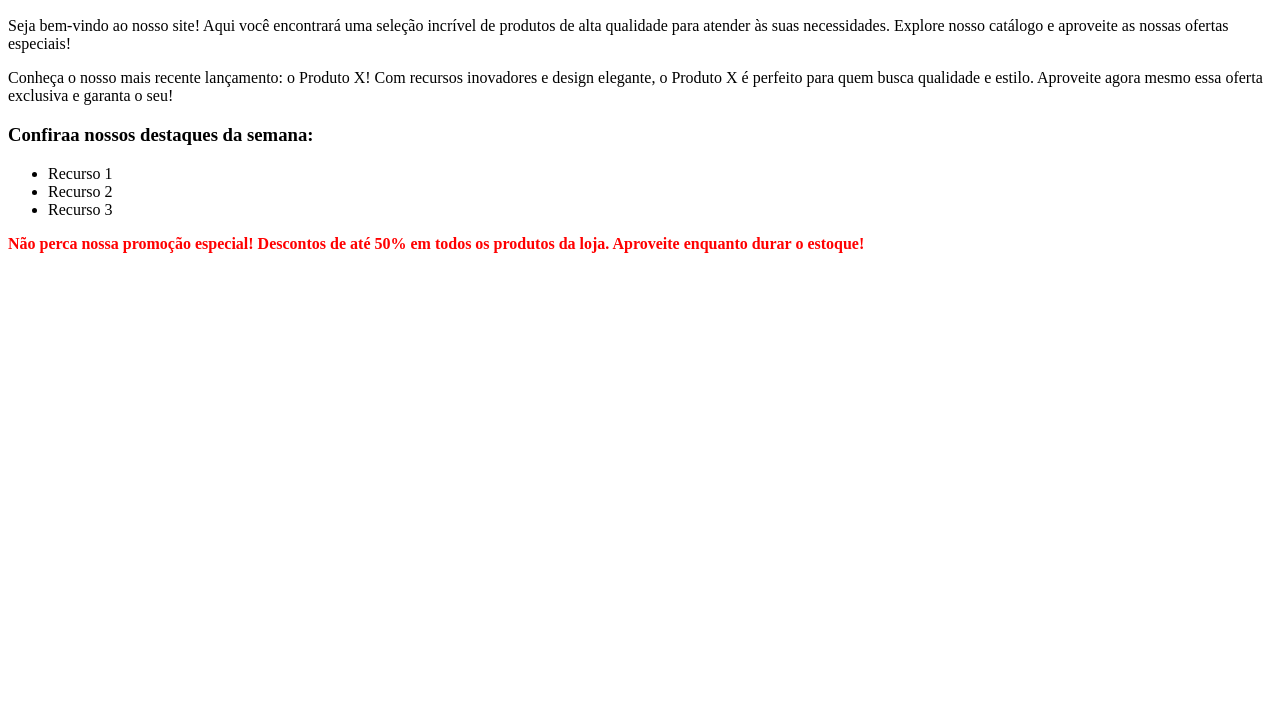
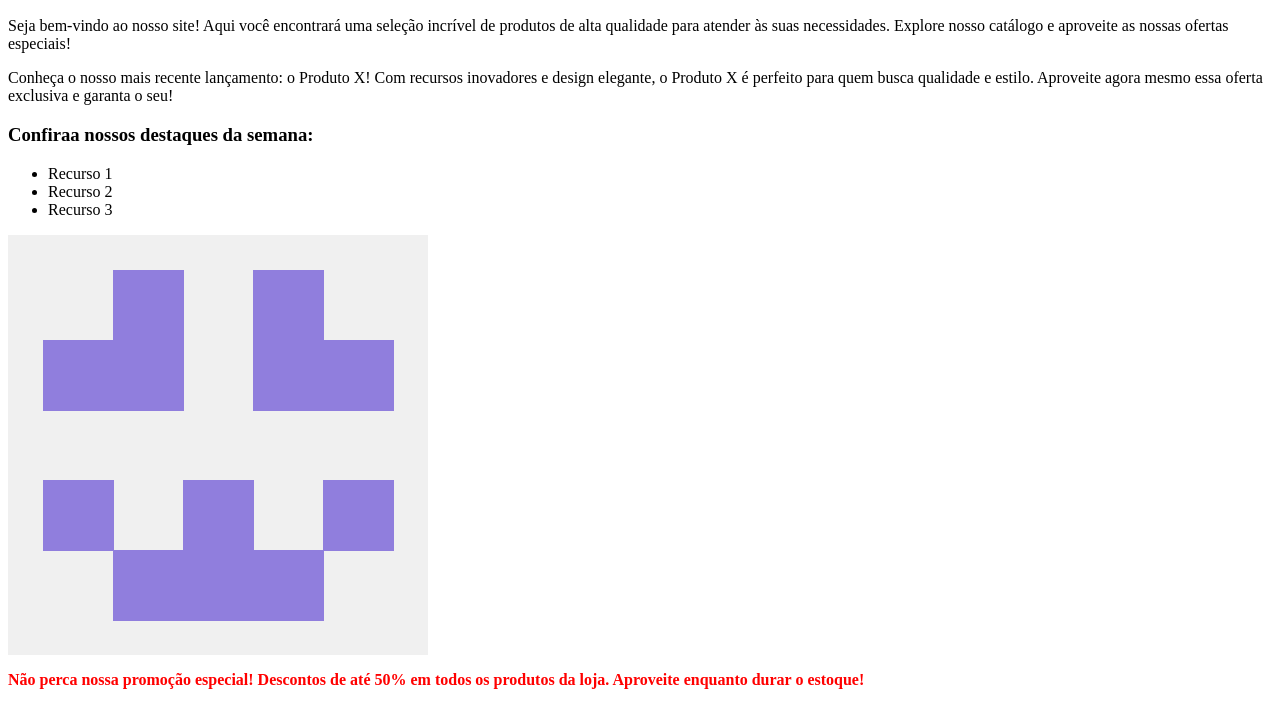
Before and after one commit to mnlyx/Adventure-alan, a plain HTML site: page docs/index.html in a window 1280 px wide. Shown: the part 96-801 px from the top of the page. Drawn offline with Linux system fonts and the light colour scheme.

Commit message:
FOTO ADICIONADA

```diff
--- a/docs/index.html
+++ b/docs/index.html
@@ -9,6 +9,7 @@
         <li>Recurso 2</li>
         <li>Recurso 3</li>
       </ul>
+      <img src="img/alan.png">
       <p style="color: red; font-weight: bold;">Não perca nossa promoção especial! Descontos de até 50% em todos os produtos da loja. Aproveite enquanto durar o estoque!</p>
 
 
```
Also changed, not shown: docs/img/alan.png (added).
